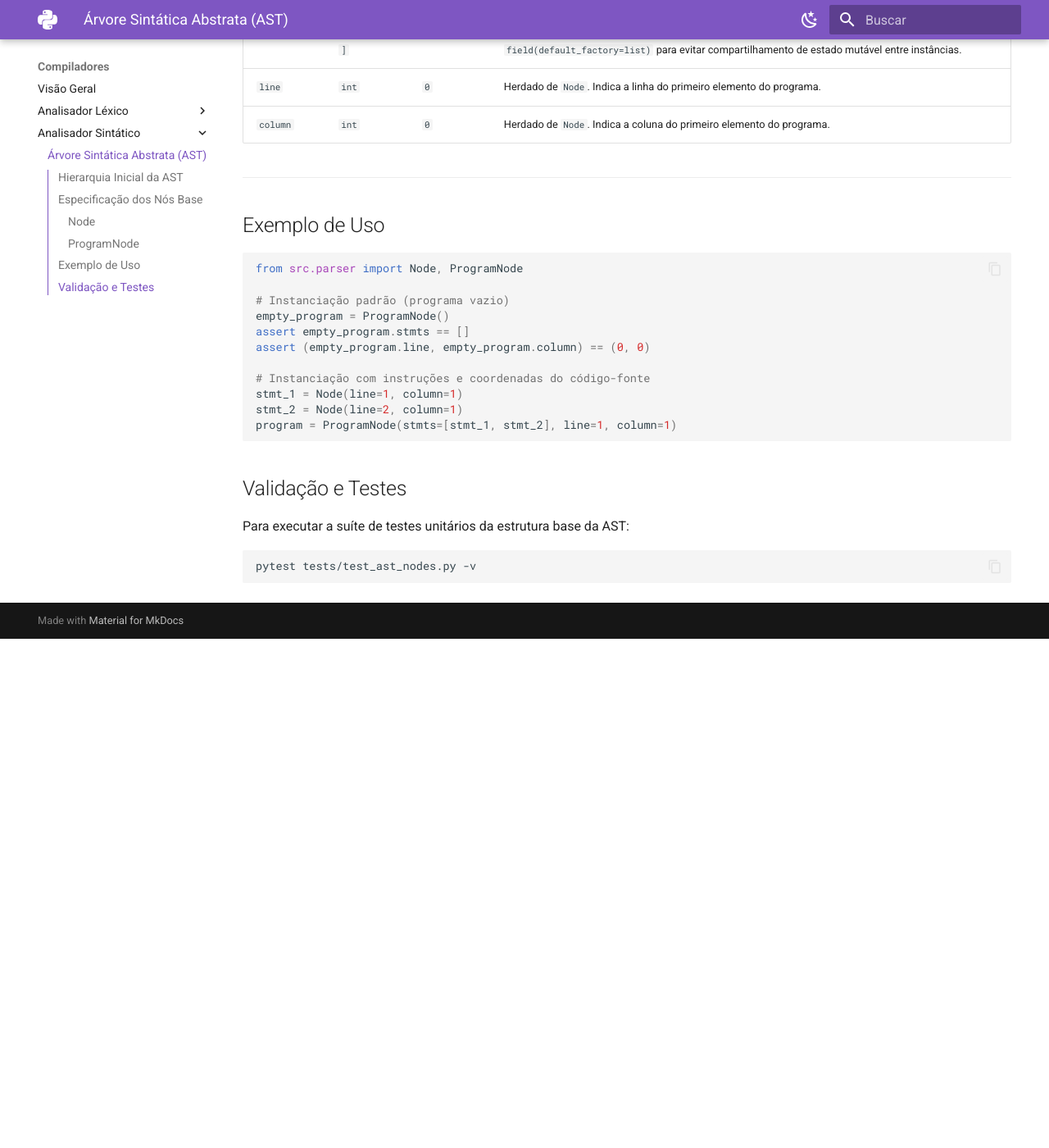
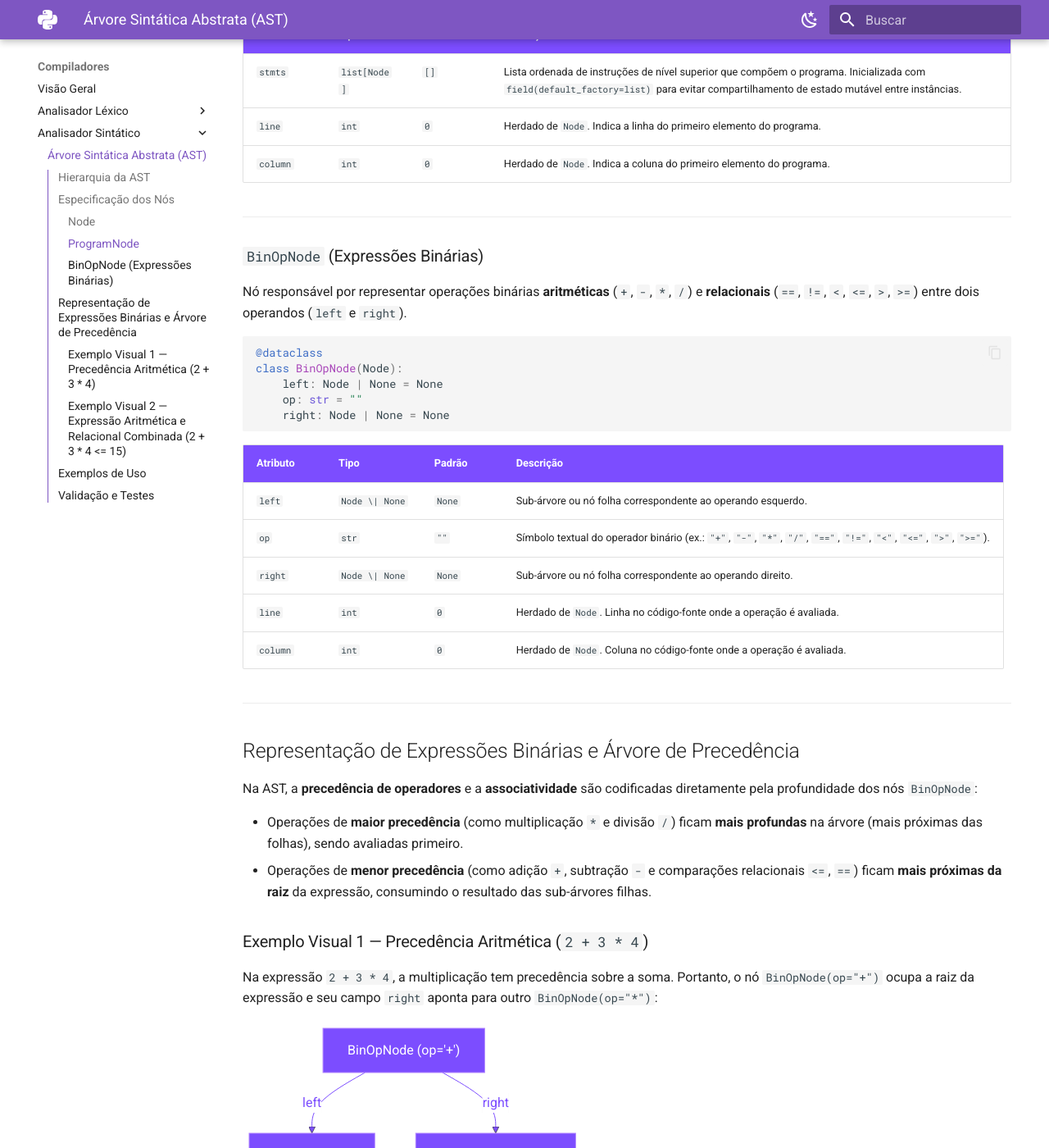
Before and after one commit to code-silva/COMPILADORES-EQUIPE-03, an MkDocs documentation site: the page built from docs/parser/ast.md, in a window 1280 px wide and 1400 px high, scrolled down 2169 px. Shown: the whole window at 82% size. Built offline with MkDocs 1.6.1 and Material for MkDocs 9.7.7, drawn with Linux system fonts in a browser that asks for light colours; before the commit the page ends 2948 px from its top, so only the background shows below that; some of the changed text lies outside the part shown.

Commit message:
feat: adiciona nó BinOpNode da AST para expressões binárias (#23)

````diff
--- a/docs/parser/ast.md
+++ b/docs/parser/ast.md
@@ -6,9 +6,9 @@ Cada nó da árvore é modelado com `@dataclass` no módulo `src/parser/nodes.py
 
 ---
 
-## Hierarquia Inicial da AST
+## Hierarquia da AST
 
-A infraestrutura base da AST é composta pela superclasse `Node` e pelo nó raiz `ProgramNode`, que agrupa todas as instruções (*statements*) de nível superior do programa:
+A infraestrutura da AST é composta pela superclasse `Node`, pelo nó raiz `ProgramNode` (que agrupa todas as instruções de nível superior do programa) e pelos nós de expressões, como `BinOpNode`:
 
 ```mermaid
 classDiagram
@@ -19,7 +19,13 @@ classDiagram
     class ProgramNode {
         +list~Node~ stmts = []
     }
+    class BinOpNode {
+        +Node | None left = None
+        +str op = ""
+        +Node | None right = None
+    }
     Node <|-- ProgramNode
+    Node <|-- BinOpNode
 ```
 
 Também podemos visualizar como um `ProgramNode` organiza as instruções em tempo de execução na forma de árvore:
@@ -33,7 +39,7 @@ flowchart TD
 
 ---
 
-## Especificação dos Nós Base
+## Especificação dos Nós
 
 ### `Node`
 
@@ -53,7 +59,7 @@ class Node:
 
 !!! info "Por que `kw_only=True` na classe base?"
     Em Python, `dataclasses` padrão não permitem que subclasses declarem atributos obrigatórios (sem valor padrão) após atributos herdados que já possuem valor padrão (`line: int = 0` e `column: int = 0`).
-    Ao declarar `@dataclass(kw_only=True)` em `Node`, `line` e `column` tornam-se parâmetros exclusivamente nomeados (*keyword-only*), permitindo que qualquer subclasse (como `ProgramNode` ou nós de expressões e instruções) defina livremente atributos posicionais ou com valor padrão sem conflito na ordem de argumentos do `__init__`.
+    Ao declarar `@dataclass(kw_only=True)` em `Node`, `line` e `column` tornam-se parâmetros exclusivamente nomeados (*keyword-only*), permitindo que qualquer subclasse (como `ProgramNode` ou `BinOpNode`) defina livremente atributos posicionais ou com valor padrão sem conflito na ordem de argumentos do `__init__`.
 
 ---
 
@@ -75,25 +81,96 @@ class ProgramNode(Node):
 
 ---
 
-## Exemplo de Uso
+### `BinOpNode` (Expressões Binárias)
+
+Nó responsável por representar operações binárias **aritméticas** (`+`, `-`, `*`, `/`) e **relacionais** (`==`, `!=`, `<`, `<=`, `>`, `>=`) entre dois operandos (`left` e `right`).
 
 ```python
-from src.parser import Node, ProgramNode
+@dataclass
+class BinOpNode(Node):
+    left: Node | None = None
+    op: str = ""
+    right: Node | None = None
+```
 
-# Instanciação padrão (programa vazio)
+| Atributo | Tipo | Padrão | Descrição |
+| :--- | :--- | :--- | :--- |
+| `left` | `Node \| None` | `None` | Sub-árvore ou nó folha correspondente ao operando esquerdo. |
+| `op` | `str` | `""` | Símbolo textual do operador binário (ex.: `"+"`, `"-"`, `"*"`, `"/"`, `"=="`, `"!="`, `"<"`, `"<="`, `">"`, `">="`). |
+| `right` | `Node \| None` | `None` | Sub-árvore ou nó folha correspondente ao operando direito. |
+| `line` | `int` | `0` | Herdado de `Node`. Linha no código-fonte onde a operação é avaliada. |
+| `column` | `int` | `0` | Herdado de `Node`. Coluna no código-fonte onde a operação é avaliada. |
+
+---
+
+## Representação de Expressões Binárias e Árvore de Precedência
+
+Na AST, a **precedência de operadores** e a **associatividade** são codificadas diretamente pela profundidade dos nós `BinOpNode`:
+
+- Operações de **maior precedência** (como multiplicação `*` e divisão `/`) ficam **mais profundas** na árvore (mais próximas das folhas), sendo avaliadas primeiro.
+- Operações de **menor precedência** (como adição `+`, subtração `-` e comparações relacionais `<=`, `==`) ficam **mais próximas da raiz** da expressão, consumindo o resultado das sub-árvores filhas.
+
+### Exemplo Visual 1 — Precedência Aritmética (`2 + 3 * 4`)
+
+Na expressão `2 + 3 * 4`, a multiplicação tem precedência sobre a soma. Portanto, o nó `BinOpNode(op="+")` ocupa a raiz da expressão e seu campo `right` aponta para outro `BinOpNode(op="*")`:
+
+```mermaid
+flowchart TD
+    Add["BinOpNode (op='+')"] -->|"left"| N2["Operando (2)"]
+    Add -->|"right"| Mul["BinOpNode (op='*')"]
+    Mul -->|"left"| N3["Operando (3)"]
+    Mul -->|"right"| N4["Operando (4)"]
+```
+
+### Exemplo Visual 2 — Expressão Aritmética e Relacional Combinada (`2 + 3 * 4 <= 15`)
+
+Quando combinamos operadores aritméticos com um operador relacional (`<=`), o operador relacional possui a menor precedência e torna-se o nó superior da expressão:
+
+```mermaid
+flowchart TD
+    Rel["BinOpNode (op='<=')"] -->|"left"| Add["BinOpNode (op='+')"]
+    Rel -->|"right"| N15["Operando (15)"]
+    Add -->|"left"| N2["Operando (2)"]
+    Add -->|"right"| Mul["BinOpNode (op='*')"]
+    Mul -->|"left"| N3["Operando (3)"]
+    Mul -->|"right"| N4["Operando (4)"]
+```
+
+---
+
+## Exemplos de Uso
+
+```python
+from src.parser import BinOpNode, Node, ProgramNode
+
+# 1. Instanciação padrão (programa vazio)
 empty_program = ProgramNode()
 assert empty_program.stmts == []
 assert (empty_program.line, empty_program.column) == (0, 0)
 
-# Instanciação com instruções e coordenadas do código-fonte
-stmt_1 = Node(line=1, column=1)
-stmt_2 = Node(line=2, column=1)
-program = ProgramNode(stmts=[stmt_1, stmt_2], line=1, column=1)
+# 2. Construção de sub-árvore aninhada para "2 + 3 * 4"
+mult_expr = BinOpNode(
+    left=Node(line=1, column=5),
+    op="*",
+    right=Node(line=1, column=9),
+    line=1,
+    column=7,
+)
+add_expr = BinOpNode(
+    left=Node(line=1, column=1),
+    op="+",
+    right=mult_expr,
+    line=1,
+    column=3,
+)
+
+assert add_expr.op == "+"
+assert add_expr.right.op == "*"
 ```
 
 ## Validação e Testes
 
-Para executar a suíte de testes unitários da estrutura base da AST:
+Para executar a suíte de testes unitários da AST:
 
 ```bash
 pytest tests/test_ast_nodes.py -v
--- a/src/parser/__init__.py
+++ b/src/parser/__init__.py
@@ -1,8 +1,9 @@
 """Módulo do analisador sintático e estrutura da AST do compilador PyToJava."""
 
-from .nodes import Node, ProgramNode
+from .nodes import BinOpNode, Node, ProgramNode
 
 __all__ = [
+    "BinOpNode",
     "Node",
     "ProgramNode",
 ]
````
Also changed, not shown: 2 other files.
